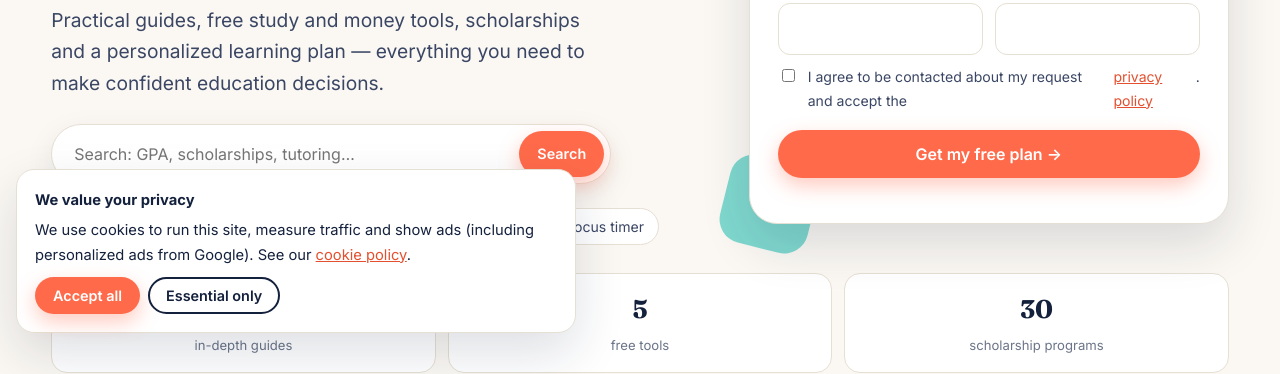
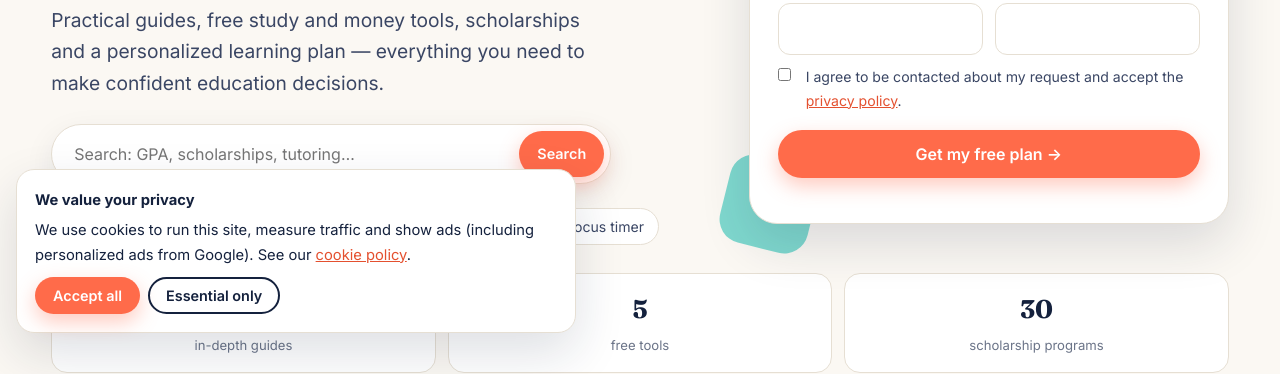
Before and after one commit to WEBWORKSA1/edu-care, a plain HTML site: page index.html in a window 1280 px wide. Shown: the part 451-825 px from the top of the page. Drawn offline with Linux system fonts and the light colour scheme.

Commit message:
Fix consent checkbox label layout

```diff
--- a/assets/css/style.css
+++ b/assets/css/style.css
@@ -127,8 +127,8 @@ textarea{min-height:120px;resize:vertical}
 input:focus,select:focus,textarea:focus{border-color:var(--sky);outline:none}
 .row{display:grid;grid-template-columns:1fr 1fr;gap:12px}
 @media (max-width:560px){.row{grid-template-columns:1fr}}
-.check{display:flex;gap:10px;align-items:flex-start;font-weight:400;font-size:.88rem;color:var(--ink-2)}
-.check input{width:auto;margin-top:4px}
+.check{display:block;position:relative;padding-left:28px;font-weight:400;font-size:.88rem;color:var(--ink-2)}
+.check input{position:absolute;left:0;top:3px;width:auto;margin:0}
 .hp{position:absolute;left:-9999px}
 .form-msg{margin-top:12px;font-weight:600}
 .form-msg.ok{color:#0f8a5f}.form-msg.err{color:#c0392b}
```
